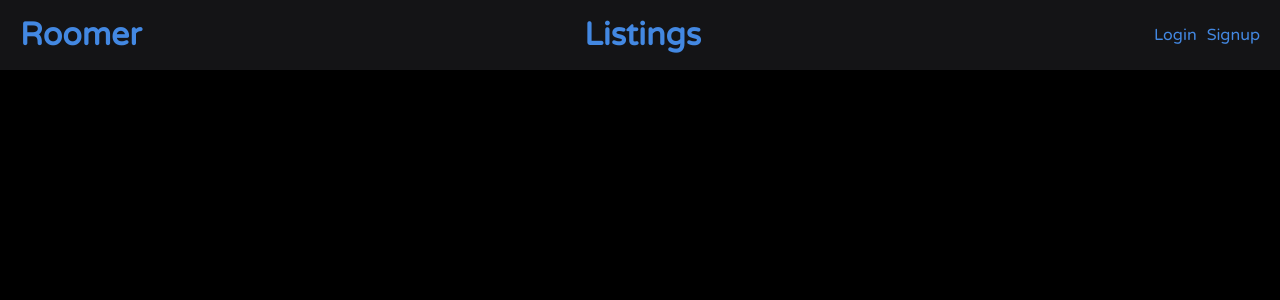
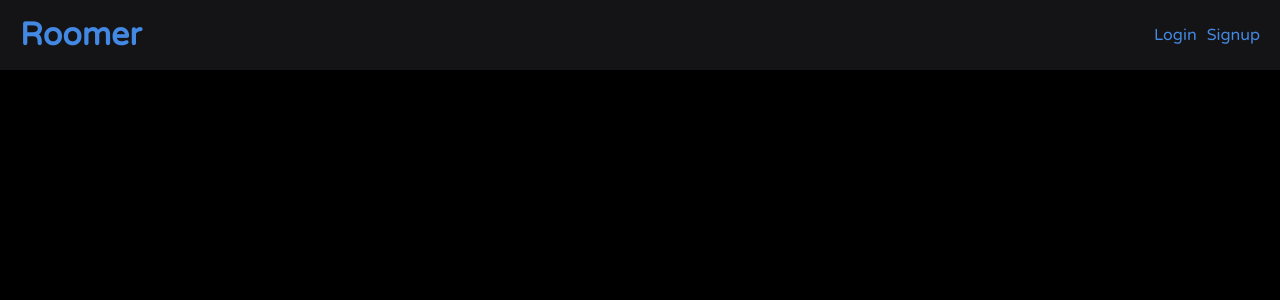
Before and after one commit to mominkaif/Roomer, a React (Create React App) app in the folder frontend/: page / in a window 1280 px wide. Shown: the top 300 px of the page. Built offline with nearby package versions, Linux system fonts and the light colour scheme.

Commit message:
finished login/signup authentication

```diff
--- a/frontend/src/components/Navbar.js
+++ b/frontend/src/components/Navbar.js
@@ -1,17 +1,23 @@
 import { Link, Navigate } from 'react-router-dom'
 import { useLogout } from '../hooks/useLogout'
 import { useAuthContext } from "../hooks/useAuthContext"
+import { useNavigate } from "react-router-dom";
 
 const Navbar = () => {
     const { logout } = useLogout()
     const { user } = useAuthContext()
+    const navigate = useNavigate()
 
     const handleClick = () => {
         logout()
+
+        navigate("/")
     }
 
-    return(
+
+    return (
         <header>
+            {user && (
                 <div className="container">
                 <Link to="/">
                     <h1>Roomer</h1>
@@ -21,20 +27,28 @@ const Navbar = () => {
                 </Link>
 
                 <nav>
-                    {user && (
                     <div>
                         <span>{user.email}</span>
                         <button onClick={handleClick}>Log out</button>
                     </div>
+                </nav>
+            </div>
             )}
+
             {!user && (
+                <div className="container">
+                    <Link to="/">
+                        <h1>Roomer</h1>
+                    </Link>
+
+                    <nav>
                         <div>
                             <Link to="/login">Login</Link>
                             <Link to="/signup">Signup</Link>
                         </div>
-                    )}
                     </nav>
                 </div>
+            )}
         </header>
     )
 }
```
Also changed, not shown: frontend/src/components/NavbarMain.js (deleted). Lines whose indentation alone changed are shown as unchanged.
